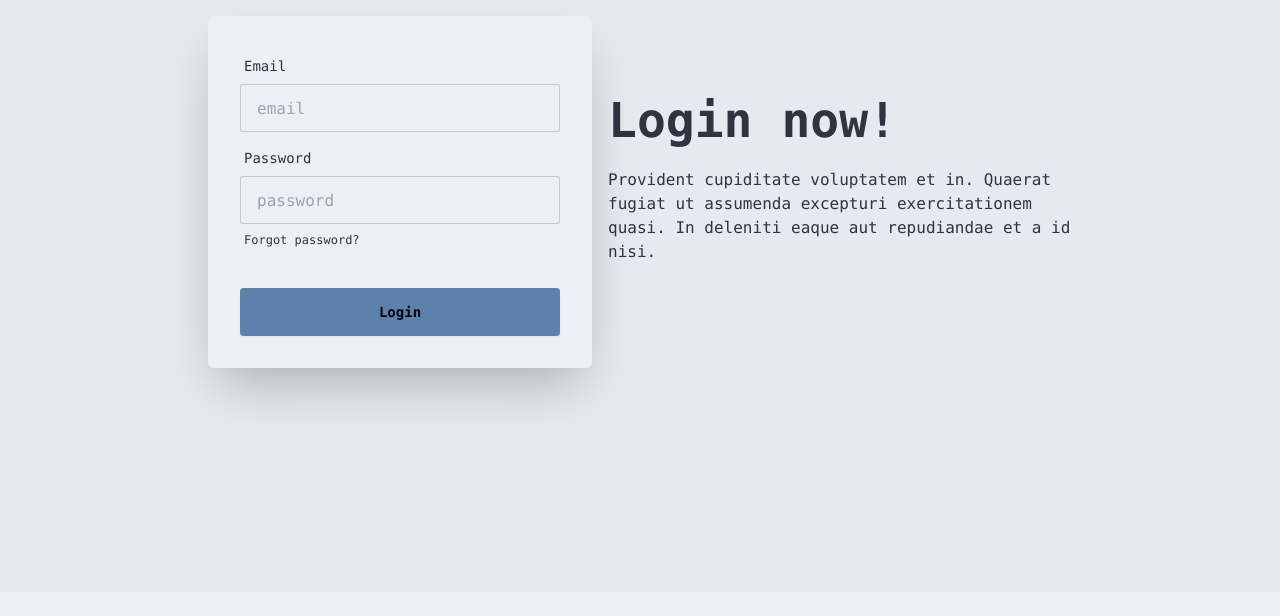
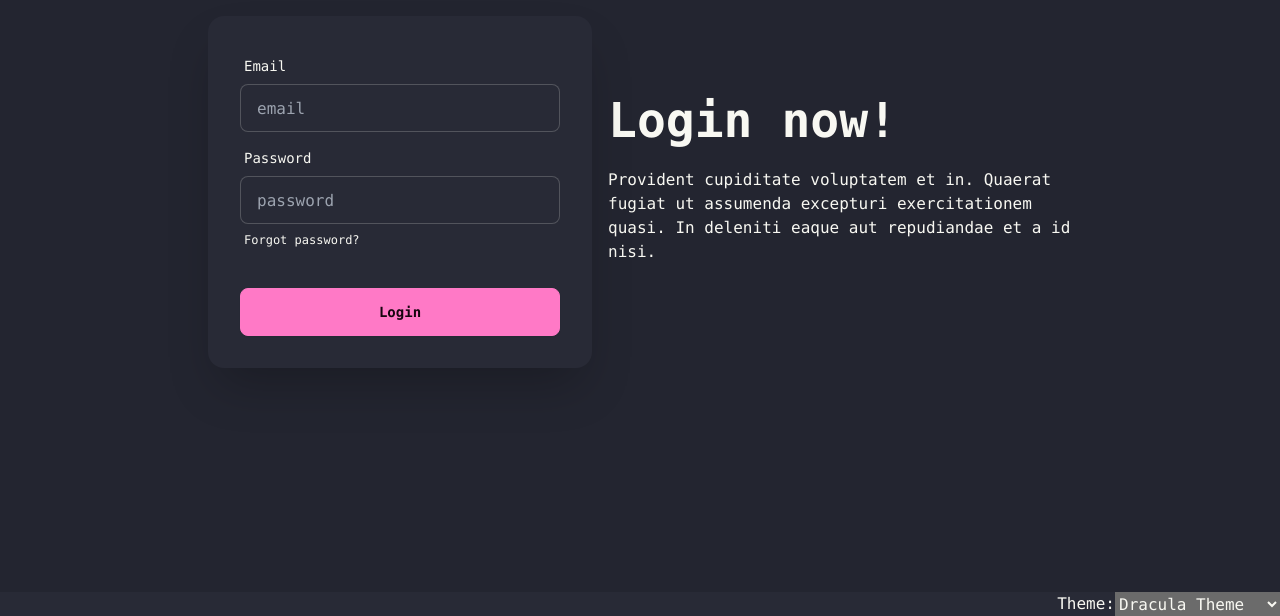
Before and after one commit to Benup211/Ecommerce, a React (Vite) app: page /login in a window 1280 px wide. Shown: the part 208-824 px from the top of the page. Before the commit the page ends 800 px from the top, so only its background shows below. Built offline with nearby package versions, Linux system fonts and the light colour scheme.

Commit message:
props for categories and product, changes:theme selection

```diff
--- a/index.html
+++ b/index.html
@@ -1,8 +1,8 @@
 <!doctype html>
-<html lang="en" data-theme="nord">
+<html lang="en" data-theme="luxury">
   <head>
     <meta charset="UTF-8" />
-    <link rel="icon" type="image/svg+xml" href="/vite.svg" />
+    <link rel="icon" type="image/svg+xml" href="./src/assets/logo-white.svg" />
     <meta name="viewport" content="width=device-width, initial-scale=1.0" />
     <title>Elextra</title>
   </head>
--- a/src/App.jsx
+++ b/src/App.jsx
@@ -4,6 +4,7 @@ import { Footer } from './components/footer'
 import { Navbar } from './components/navbar'
 import { NewProducts } from './components/newProducts'
 import { SpecialOffer } from './components/specialOffer'
+import { ThemeChanger } from './components/themeChanger'
 import {categoriesProps} from './props/categoriesProps'
 import { productsData } from './props/productsProps'
 function App() {
@@ -20,6 +21,7 @@ function App() {
       <div>
         <Footer />
       </div>
+        <ThemeChanger/>
     </>
   )
 }
--- a/src/components/carousel.jsx
+++ b/src/components/carousel.jsx
@@ -3,16 +3,16 @@ export const Carousel = () => {
         <>
             <div className="carousel w-full max-h-96 min-h-48">
                 <div id="item1" className="carousel-item w-full">
-                    <img src="https://daisyui.com/images/stock/photo-1625726411847-8cbb60cc71e6.jpg" className="w-full" />
+                    <img src="https://www.theitdepot.com/assets/images/banners/index_65df235aab90f.png" className="w-full h-auto object-contain" />
                 </div>
                 <div id="item2" className="carousel-item w-full">
-                    <img src="https://daisyui.com/images/stock/photo-1609621838510-5ad474b7d25d.jpg" className="w-full" />
+                    <img src="https://promotions.newegg.com/nepro/24-0215/1920x660.jpg" className="w-full h-auto object-contain" />
                 </div>
                 <div id="item3" className="carousel-item w-full">
-                    <img src="https://daisyui.com/images/stock/photo-1414694762283-acccc27bca85.jpg" className="w-full" />
+                    <img src="https://www.theitdepot.com/images/headerScroll_new/gaming%20x%20slim.png" className="w-full h-auto object-contain" />
                 </div>
                 <div id="item4" className="carousel-item w-full">
-                    <img src="https://daisyui.com/images/stock/photo-1665553365602-b2fb8e5d1707.jpg" className="w-full" />
+                    <img src="https://www.theitdepot.com/images/headerScroll_new/mother%20board.png" className="w-full h-auto object-contain"/>
                 </div>
             </div>
             <div className="flex justify-center w-full py-2 gap-2">
--- a/src/components/newProducts.jsx
+++ b/src/components/newProducts.jsx
@@ -3,7 +3,7 @@ export const NewProducts = ({ productsData }) => {
         <>
             <div className="my-3">
                 <h2 className="text-xl font-medium mb-3">New Products</h2>
-                <div className="flex flex-wrap gap-3">
+                <div className="flex flex-wrap gap-8">
                     {productsData.map((product,index) => (
                         <div className="card w-80 bg-base-100 shadow-xl">
                             <figure>
--- a/src/components/specialOffer.jsx
+++ b/src/components/specialOffer.jsx
@@ -2,7 +2,7 @@ export const SpecialOffer = () => {
     return (
         <div className="hero bg-base-200 my-3">
             <div className="hero-content flex-col lg:flex-row">
-                <img src="https://www.aliteq.com/wp-content/uploads/2023/04/Custom-PC-Dream-gaming-pc-3060-Aliteq-red.jpg" className="max-w-sm rounded-lg shadow-2xl" />
+                <img src="https://www.aliteq.com/wp-content/uploads/2023/04/Custom-PC-Dream-gaming-pc-3060-Aliteq-red.jpg" className="md:max-w-sm rounded-lg shadow-2xl w-full h-auto object-contain" />
                 <div>
                     <h1 className="text-5xl font-bold">Special Offer!</h1>
                     <p className="py-6">Lorem, ipsum dolor sit amet consectetur adipisicing elit. Commodi ex harum molestias quam, voluptas, id tempora veniam dicta, aliquam tempore vero nisi illo nostrum! Necessitatibus earum saepe itaque quos corrupti.</p>
--- /dev/null
+++ b/src/components/themeChanger.jsx
@@ -0,0 +1,30 @@
+import React, { useEffect, useState } from 'react';
+
+export const ThemeChanger = () => {
+    const [theme, setTheme] = useState('dracula');
+
+    useEffect(() => {
+        const rootElement = document.documentElement;
+        rootElement.setAttribute('data-theme', theme);
+        localStorage.setItem('theme', theme);
+    }, [theme]);
+
+    const handleThemeChange = (event) => {
+        setTheme(event.target.value);
+    };
+
+    return (
+        <div className='flex justify-end content-center'>
+            <label htmlFor="theme-select" className=' justify-self-center'>Theme:</label>
+            <select id="theme-select" value={theme} onChange={handleThemeChange}>
+                <option value="dracula" selected>Dracula Theme</option>
+                <option value="luxury">Luxury Theme</option>
+                <option value="cyberpunk">Cyberpunk Theme</option>
+                <option value="synthwave">Synthwave Theme</option>
+                <option value="retro">Retro Theme</option>
+                <option value="nord">Nord Theme</option>
+                <option value="emerald">Emerald Theme</option>
+            </select>
+        </div>
+    );
+};
--- a/src/pages/loginPage.jsx
+++ b/src/pages/loginPage.jsx
@@ -1,7 +1,9 @@
 import React, { useState } from 'react';
+import { ThemeChanger } from '../components/themeChanger';
 
 const LoginPage = () => {
     return (
+        <>
         <div className="hero min-h-screen bg-base-200">
             <div className="hero-content max-w-xl lg:max-w-4xl md:max-w-3xl flex-col lg:flex-row-reverse">
                 <div className="text-center lg:text-left">
@@ -32,6 +34,8 @@ const LoginPage = () => {
                 </div>
             </div>
         </div>
+        <ThemeChanger/>
+        </>
     );
 };
 
--- a/src/props/productsProps.jsx
+++ b/src/props/productsProps.jsx
@@ -16,5 +16,23 @@ export const productsData = [
         isNew: true,
         description: 'New Apple laptop with 16GB RAM and 1TB SSD storage.',
         categories: ['Laptop', 'Computers']
+    },
+    {
+      id:3,
+      imageSrc:"https://hardwarepasal.com/src/img/product/2021-08-29-06-45-56_t0k7VO58Ctproduct.png",
+      altText: 'Gaming Keyboard',
+      title: 'Meetion MK600RD Gaming Keyboard',
+      isNew: false,
+      description: 'Mechanical gaming keyboard with RGB lighting.',
+      categories: ['Keyboard', 'Gaming']
+    },
+    {
+      id:4,
+      imageSrc:"https://hammeronline.in/cdn/shop/files/HammerBash2.0Headphones.webp?v=1690436990&width=1080",
+      altText: 'Headphones',
+      title: 'Hammer Bash 2.0 Headphones',
+      isNew: true,
+      description: 'Wireless headphones with noise cancellation.',
+      categories: ['Headphones', 'Audio']
     }
   ];
```
Also changed, not shown: src/assets/logo-white.svg (added).
